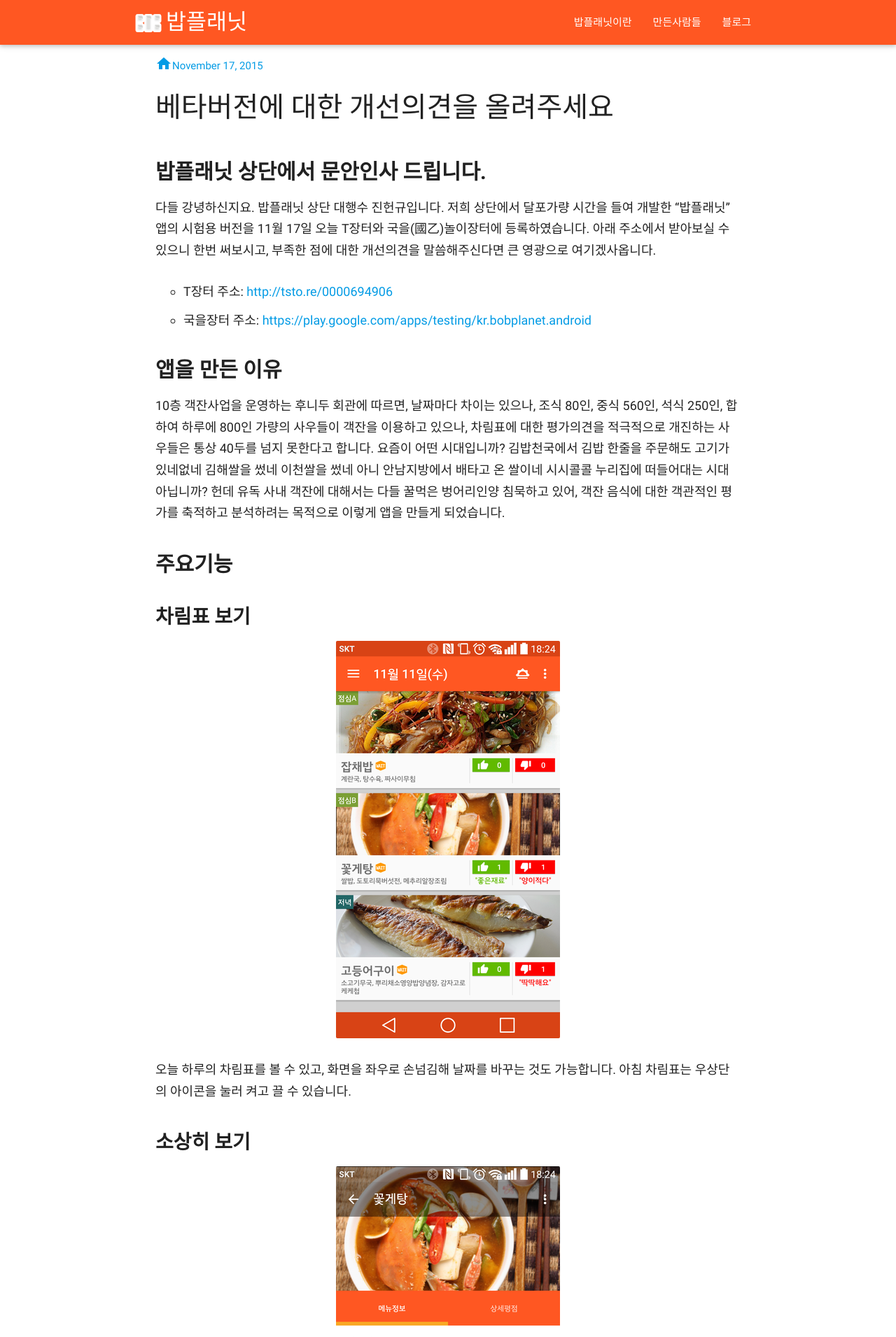
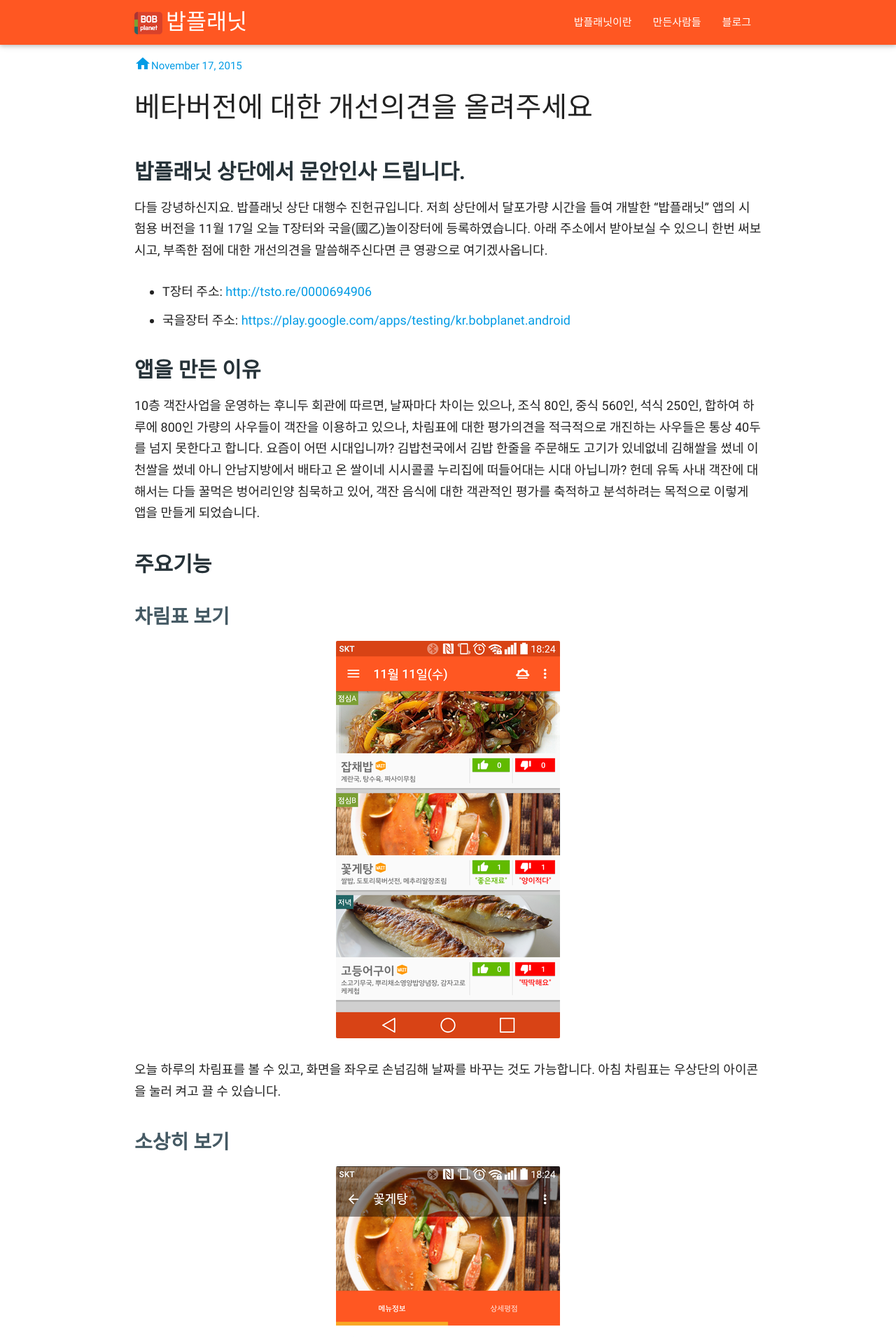
Before and after one commit to bobplanet/bobplanet.github.io, a Jekyll site: the page built from _posts/blog/2015-11-17-beta-feedback.md, in a window 1280 px wide. Shown: the top 1911 px of the page at 70% size. Built offline with Jekyll 4.4.1, drawn with Linux system fonts in a browser that asks for light colours; nearby versions of some CDN libraries; comment, search, counter and statistics services are not loaded.

Commit message:
이미지 및 아이콘 재 수정

```diff
--- a/_includes/footer.html
+++ b/_includes/footer.html
@@ -13,7 +13,7 @@
 			</div>
 			<div id="video_list" class="col l3 s12">
 				<h5 class="white-text">밥플래닛 다운로드</h5>
-				<a href="https://play.google.com/store/apps/details?id=kr.bobplanet.android&utm_source=global_co&utm_medium=prtnr&utm_content=Mar2515&utm_campaign=PartBadge&pcampaignid=MKT-AC-global-none-all-co-pr-py-PartBadges-Oct1515-1"><img class="responsive-img" alt="Get it on Google Play" src="https://play.google.com/intl/en_us/badges/images/apps/en-play-badge.png" /></a>
+				<a href="https://play.google.com/store/apps/details?id=kr.bobplanet.android&utm_source=global_co&utm_medium=prtnr&utm_content=Mar2515&utm_campaign=PartBadge&pcampaignid=MKT-AC-global-none-all-co-pr-py-PartBadges-Oct1515-1"><img class="download_badge" alt="Get it on Google Play" src="https://play.google.com/intl/en_us/badges/images/apps/en-play-badge.png"/></a>
 
 			</div>
 			<div class="col l3 s12">
--- a/_includes/head.html
+++ b/_includes/head.html
@@ -10,13 +10,13 @@
 		<meta property="og:type"          	content="website" />
 		<meta property="og:image" 			content="http://bobplanet.kr/assets/images/step4_facebook.png" />
 		<meta property="og:description"   	content="플라랩 멤버들이 만든 이상한 앱! BOBplanet이 매일 The Planet 식당메뉴를 알려드립니다. 매일 점심/저녁 메뉴를 미리 푸쉬받아보세요." />
-	    <meta name="keywords" 				content="식단, 플라랩, P밥, 피크닉, 밥, SK플래">
+	    <meta name="keywords" 				content="식단, 플라랩, P밥, 피크닉, 밥, SK플래닛">
 
 
 	<!-- Favicons-->
-	<link rel="shortcut icon" href=" /assets/images/favicon/bob_v1_color_ns.png" type="image/png" />
-	<link rel="apple-touch-icon-precomposed" href=" /assets/images/favicon/bob_v1_color_ns.png"  type="image/png" />
-	<link rel="icon" href=" /assets/images/favicon/bob_v1_color_ns_32.png" sizes="32x32">
+	<link rel="shortcut icon" href=" /assets/images/favicon/apple-touch-icon-152x152.png" type="image/png" />
+	<link rel="apple-touch-icon-precomposed" href=" /assets/images/favicon/apple-touch-icon-152x152.png"  type="image/png" />
+	<link rel="icon" href=" /assets/images/favicon/favicon-32.png" sizes="32x32">
 
 
 	<link rel="stylesheet" href="https://fonts.googleapis.com/icon?family=Material+Icons">
--- a/_includes/header.html
+++ b/_includes/header.html
@@ -3,7 +3,7 @@
 	<div class="container">
 		<div class="nav-wrapper">
 			<div id="logo-container">
-				<a href="#"><img width="40" class="icon hide-on-med-and-down" src="/assets/images/favicon/bob_v1_bw_ns.png"></a>
+				<a href="#"><img width="40" class="icon hide-on-med-and-down" src="/assets/images/favicon/apple-touch-icon-152x152.png"></a>
 				<a href="/" class="brand-logo">밥플래닛</a>
 				<ul class="right hide-on-med-and-down category" >
 					<li>
--- a/assets/css/style.css
+++ b/assets/css/style.css
@@ -57,6 +57,10 @@
 
 footer.page-footer {
   margin: 0;
+}
+
+.download_badge {
+    max-width: 180px !important;
 }
 
 .github-commit {
@@ -136,7 +140,7 @@
 
 
 article {
-    padding: 0 30px;
+    /*padding: 0 30px;*/
     /*max-width: 680px;*/
     text-align: left
 }
@@ -266,16 +270,20 @@
     text-align: left
 }
 article .text h1 {
-    font-size: 30px
+    color: #263238;
+    font-size: 30px;
 }
 article .text h2 {
-    font-size: 28px
+    color: #455a64;
+    font-size: 28px;
 }
 article .text h3 {
-    font-size: 26px
+    color: #607d8b;
+    font-size: 26px;
 }
 article .text h4 {
-    font-size: 24px
+    color: #90a4ae;
+    font-size: 24px;
 }
 article .text h5 {
     font-size: 22px
@@ -333,10 +341,16 @@
     line-height: 1.5em
 }
 article .text ul ul {
+    list-style-type: square;
+}
+article .text ul li {
+    list-style-type: disc
+}
+article .text ul ul li {
     list-style-type: square
 }
-article .text li {
-    list-style-type: circle;
+article .text ul ul ul li {
+    list-style-type: circle
 }
 article .text ol {
     list-style-type: decimal
--- a/index.html
+++ b/index.html
@@ -6,7 +6,7 @@
   <div id="mainBanner" class="section no-pad-bot ">
     <div class="container">
       <div class="row center">
-        <img src="assets/images/favicon/bob_v1_bw_ns.png" width="128" alt="">
+        <img src="assets/images/favicon/apple-touch-icon-152x152.png" width="128" alt="">
         <h2 class="hide-on-med-and-down header center deep-orange-text text-lighten-2">I. BOB. U</h2>
       </div>
       <div class="row center">
@@ -220,7 +220,7 @@
     <div class="container classTue">
       <div id="banner03" class="row center">
         <h4 class="header light white-text">
-        나머지 인생을 <span class="yellow-text">설탕물 꼬치우동</span>을먹으면서 보내고 싶습니까, 아니면 식단 매뉴를 바꿔놓을 기회를 갖고 싶습니까?.
+        나머지 인생을 <span class="yellow-text">설탕물 꼬치우동</span>을먹으면서 보내고 싶습니까, 아니면 식단 메뉴를 바꿔놓을 기회를 갖고 싶습니까?.
          </h4>
         <a href="https://github.com/bobplanet" target="_blank" class="waves-effect waves-light btn-large deep-orange lighten-3"><i class="fa fa-github right "></i>깃허브 참여하기</a>
       </div>
```
Also changed, not shown: assets/images/Untitled.png (added), assets/images/Untitled01.png (added), assets/images/Untitled02.png (added), assets/images/Untitled03.png (added), assets/images/step4_facebook.png.
